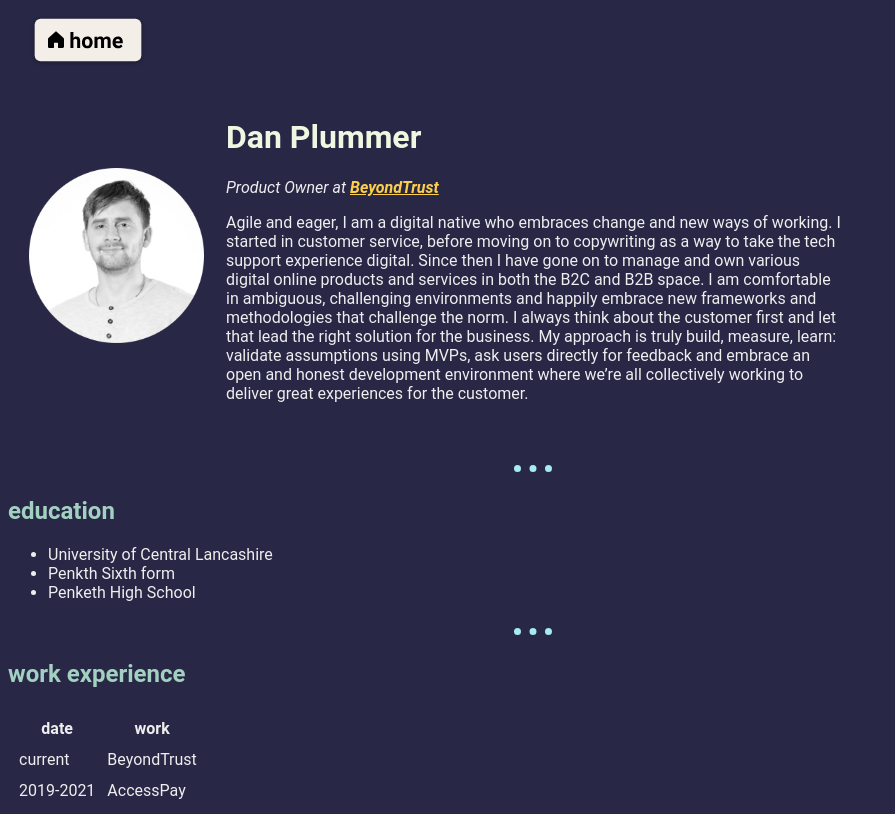
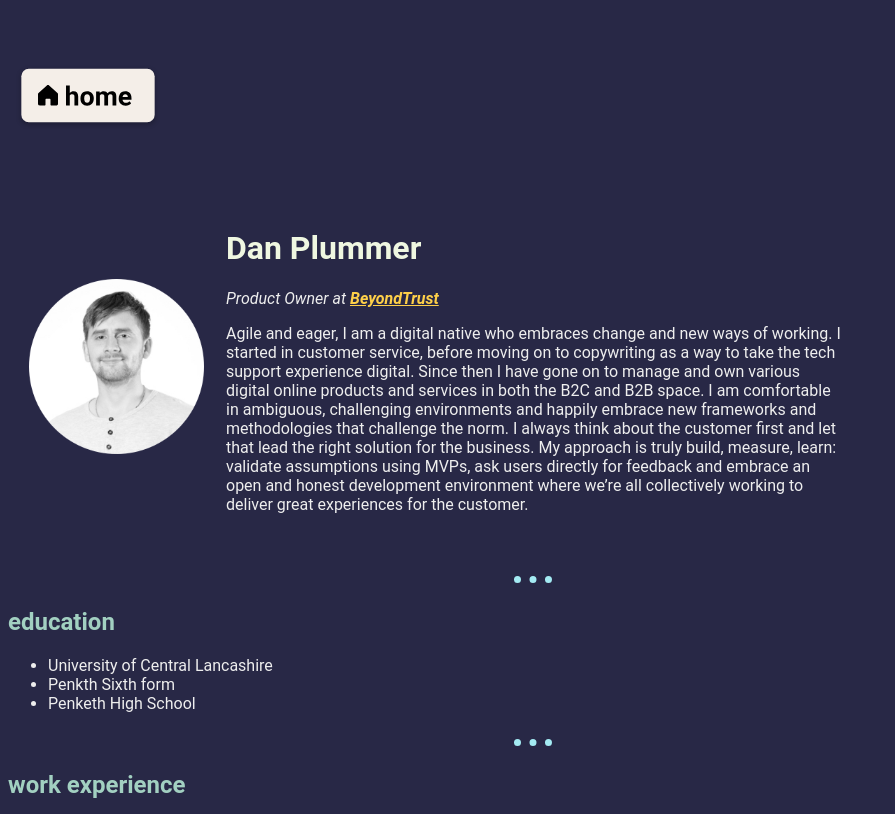
Before and after one commit to daniielrp/cv, a plain HTML site: page index.html in a window 1280 px wide. Shown: the top 814 px of the page, without its empty margins (0-895 px from the left). Drawn offline with Linux system fonts and the light colour scheme.

Commit message:
fix the input type descendent of a

```diff
--- a/index.html
+++ b/index.html
@@ -8,7 +8,7 @@
 
 <body>
   <header>
-    <a href="index.html"><input type="image" src="media/home.svg" alt="home button" width="160" height="64"></a>
+    <a href="index.html"> <img src="media/home.svg" alt="home button" width="160" height="64"></a>
   </header>
   <main>
     <table cellspacing="20">
```
